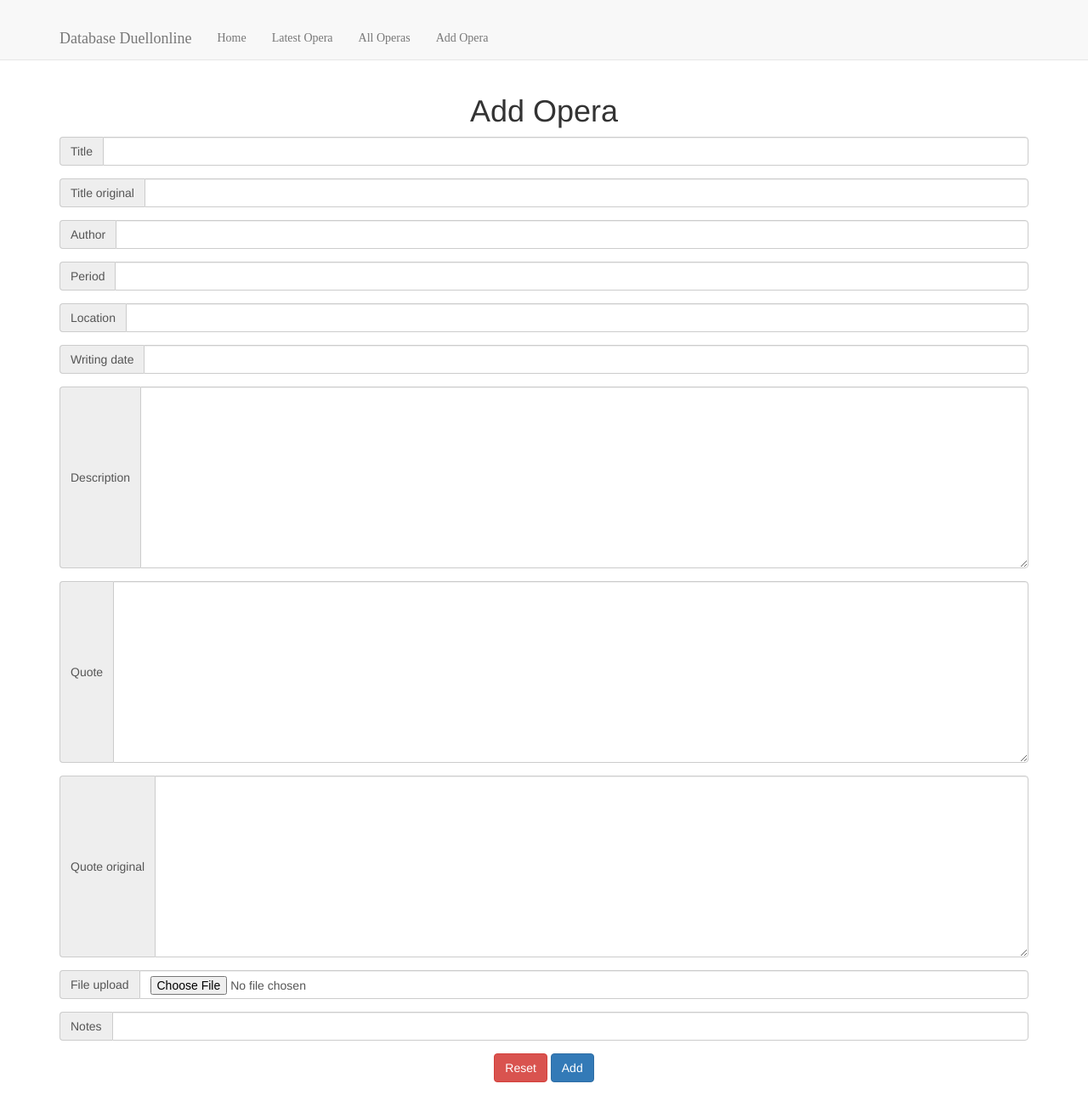
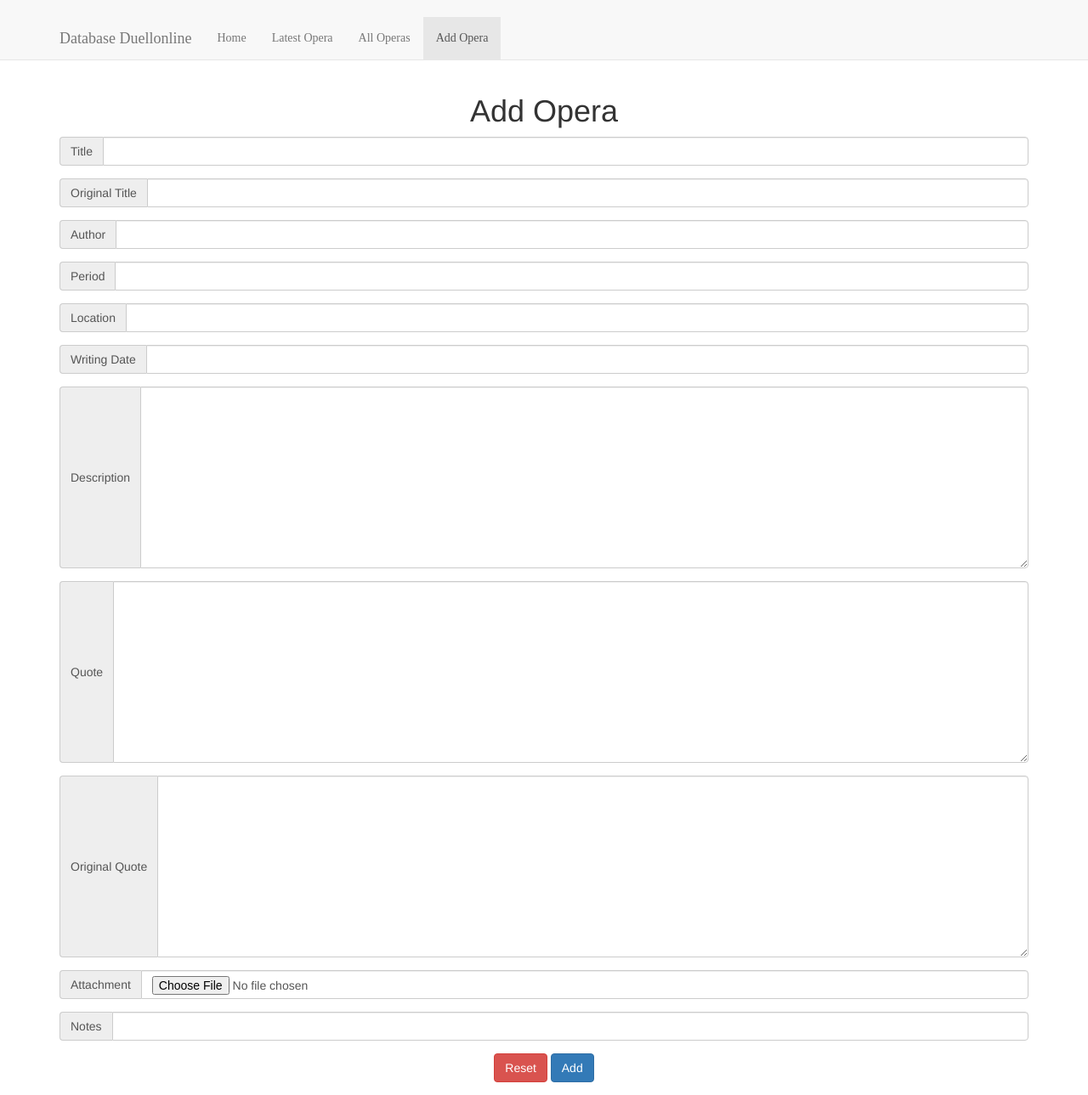
Before and after one commit to frenko/dbDuello, a Django app: page /add/ in a window 1280 px wide. Shown: the whole page at 85% size. Run offline with Django 3.2, Linux system fonts and the light colour scheme; some libraries are stand-ins or nearby versions.

Commit message:
localization of app, add trans tag to template and _() function to python code, generate .po files for italian english and spanish language

```diff
--- a/dbDuello/settings.py
+++ b/dbDuello/settings.py
@@ -45,6 +45,7 @@ INSTALLED_APPS = [
 MIDDLEWARE_CLASSES = [
     'django.middleware.security.SecurityMiddleware',
     'django.contrib.sessions.middleware.SessionMiddleware',
+    'django.middleware.locale.LocaleMiddleware',
     'django.middleware.common.CommonMiddleware',
     'django.middleware.csrf.CsrfViewMiddleware',
     'django.contrib.auth.middleware.AuthenticationMiddleware',
@@ -63,6 +64,7 @@ TEMPLATES = [
         'OPTIONS': {
             'context_processors': [
                 'django.contrib.auth.context_processors.auth',
+                'django.template.context_processors.request',
 				'django.template.context_processors.debug',
 				'django.template.context_processors.i18n',
 				'django.template.context_processors.media',
@@ -131,6 +133,10 @@ USE_L10N = True
 
 USE_TZ = True
 
+LOCALE_PATHS = [
+	os.path.join(BASE_DIR, 'locale'),
+	]
+
 #Media Directory
 
 MEDIA_ROOT = os.path.join(BASE_DIR, 'media')
--- a/webapp/forms.py
+++ b/webapp/forms.py
@@ -14,9 +14,7 @@ class OperaForm(ModelForm):
 
     class Meta:
         model = Opera
-        fields = ['title', 'title_original', 'author', 'period',
-                'location', 'writing_date', 'description', 'quote',
-                'quote_original']
+        exclude = ['media', 'pub_date']
 
 class AttachForm(ModelForm):
 
--- a/webapp/models.py
+++ b/webapp/models.py
@@ -1,28 +1,29 @@
 from __future__ import unicode_literals
 from django.db import models
+from django.utils.translation import ugettext_lazy as _
 
 class Attach(models.Model):
-    file_upload = models.FileField(upload_to='documents')
-    file_name = models.CharField(max_length=100)
-    file_type = models.CharField(max_length=100)
-    file_size = models.CharField(max_length=100)
-    notes = models.CharField(max_length=100)
+    file_upload = models.FileField(_('Attachment'), upload_to='documents')
+    file_name = models.CharField(_('File Name'), max_length=100)
+    file_type = models.CharField(_('File Type'), max_length=100)
+    file_size = models.CharField(_('File Size'), max_length=100)
+    notes = models.CharField(_('Notes'), max_length=100)
 
     def __str__(self):
         return self.file_name
 
 class Opera(models.Model):
-    title = models.CharField(max_length=100)
-    title_original = models.CharField(max_length=100)
-    author = models.CharField(max_length=100)
-    period = models.CharField(max_length=100)
-    location = models.CharField(max_length=100)
-    writing_date = models.PositiveSmallIntegerField()
-    description = models.TextField()
-    quote = models.TextField()
-    quote_original = models.TextField()
+    title = models.CharField(_('Title'), max_length=100)
+    title_original = models.CharField(_('Original Title'), max_length=100)
+    author = models.CharField(_('Author'), max_length=100)
+    period = models.CharField(_('Period'), max_length=100)
+    location = models.CharField(_('Location'), max_length=100)
+    writing_date = models.PositiveSmallIntegerField(_('Writing Date'))
+    description = models.TextField(_('Description'))
+    quote = models.TextField(_('Quote'))
+    quote_original = models.TextField(_('Original Quote'))
     media = models.ManyToManyField(Attach, related_name="operas")
-    pub_date = models.DateTimeField('date published', auto_now_add=True)
+    pub_date = models.DateTimeField(_('Published Date'), auto_now_add=True)
 
     def __str__(self):
         return self.title
--- a/webapp/templates/webapp/add.html
+++ b/webapp/templates/webapp/add.html
@@ -1,21 +1,17 @@
 {% extends "webapp/base.html" %}
 {% load staticfiles %}
 {% load widget_tweaks %}
-{% block title %} | Add New Opera {% endblock %}
+{% load i18n %}
+{% block title %} | {% trans 'Add New Opera' %} {% endblock %}
 {% include "webapp/navbar.html" %}
 
 {% block content %}
   <header>
     <center>
-      <h1>Add Opera</h1>
+      <h1>{% trans 'Add Opera' %}</h1>
     </center>
   </header>
 
-  {% if request.method == 'POST' %}
-
-  porcoddio
-
-  {% else %}
   <form id="mega-form" class="form-horizontal" method="POST" action="{% url 'webapp:add' %}" enctype="multipart/form-data">
     {% csrf_token %}
     {{ opera_forms.management_form }}
@@ -42,15 +38,11 @@
     </div>
     {% endfor %}
     <div class="form-group" align="center">
-      <button id="clear" class="btn btn-danger" onClick='resetForm()' type="button" >Reset</button>
-      <button id="submit_button" class="btn btn-primary" type="submit">Add</button>
+      <button id="clear" class="btn btn-danger" onClick='resetForm()' type="button" >{% trans 'Reset' %}</button>
+      <button id="submit_button" class="btn btn-primary" type="submit">{% trans 'Add' %}</button>
     </div>
 
   </form>
-
-
-
-{% endif %}
 {% endblock %}
 
 {% block js_block %}
--- a/webapp/templates/webapp/allopera.html
+++ b/webapp/templates/webapp/allopera.html
@@ -1,6 +1,7 @@
 {% extends "webapp/base.html" %}
 {% load staticfiles %}
-{% block title %} | All Operas {% endblock %}
+{% load i18n %}
+{% block title %} | {% trans 'All Operas' %} {% endblock %}
 {% block css_style %}
 {{ block.super }}
 <link rel="stylesheet" href="{% static 'css/item_list.css' %}" />
--- a/webapp/templates/webapp/base.html
+++ b/webapp/templates/webapp/base.html
@@ -1,8 +1,9 @@
+{% load i18n %}
 <!DOCTYPE html>
 <html lang="en">
 <head>
 
-    <title>Database Duellonline{% block title %}{% endblock %}</title>
+    <title>{% trans 'Database Duellonline' %}{% block title %}{% endblock %}</title>
     {% load staticfiles %}
     {% load bootstrap3 %}
     {% block css_style %}
--- a/webapp/templates/webapp/details.html
+++ b/webapp/templates/webapp/details.html
@@ -1,5 +1,6 @@
 {% extends "webapp/base.html" %}
 {% load staticfiles %}
+{% load i18n %}
 {% block title %} | Opera: {{ opera.title }} {% endblock %}
 
 {% block content %}
--- a/webapp/templates/webapp/navbar.html
+++ b/webapp/templates/webapp/navbar.html
@@ -2,6 +2,8 @@
 {% url 'webapp:latest' as latest %}
 {% url 'webapp:allopera' as allopera %}
 {% url 'webapp:add' as add %}
+{% load i18n %}
+
 <!-- Static navbar -->
 <nav class="navbar navbar-default navbar-static-top">
   <div class="container">
@@ -12,14 +14,14 @@
         <span class="icon-bar"></span>
         <span class="icon-bar"></span>
       </button>
-      <a class="navbar-brand" href="{% url 'webapp:index' %}">Database Duellonline</a>
+      <a class="navbar-brand" href="{% url 'webapp:index' %}">{% trans 'Database Duellonline' %}</a>
     </div>
     <div id="navbar" class="navbar-collapse collapse">
       <ul class="nav navbar-nav">
-        <li {% if request.path == index %}class="active"{% endif %}><a href="{% url 'webapp:index' %}">Home</a></li>
-        <li {% if request.path == latest %}class="active"{% endif %}><a href="{% url 'webapp:latest' %}">Latest Opera</a></li>
-        <li {% if request.path == allopera %}class="active"{% endif %}><a href="{% url 'webapp:allopera' %}">All Operas</a></li>
-        <li {% if request.path == add %}class="active"{% endif %}><a href="{% url 'webapp:add' %}">Add Opera</a></li>
+        <li {% if request.path == index %}class="active"{% endif %}><a href="{% url 'webapp:index' %}">{% trans 'Home' %}</a></li>
+        <li {% if request.path == latest %}class="active"{% endif %}><a href="{% url 'webapp:latest' %}">{% trans 'Latest Opera' %}</a></li>
+        <li {% if request.path == allopera %}class="active"{% endif %}><a href="{% url 'webapp:allopera' %}">{% trans 'All Operas' %}</a></li>
+        <li {% if request.path == add %}class="active"{% endif %}><a href="{% url 'webapp:add' %}">{% trans 'Add Opera' %}</a></li>
       </ul>
     </div><!--/.nav-collapse -->
   </div>
```
Also changed, not shown: webapp/templates/webapp/home.html (+7 -6 lines), webapp/templates/webapp/latest.html (+4 -3 lines), locale/en/LC_MESSAGES/django.po (added), locale/es/LC_MESSAGES/django.po (added), locale/it/LC_MESSAGES/django.po (added).
